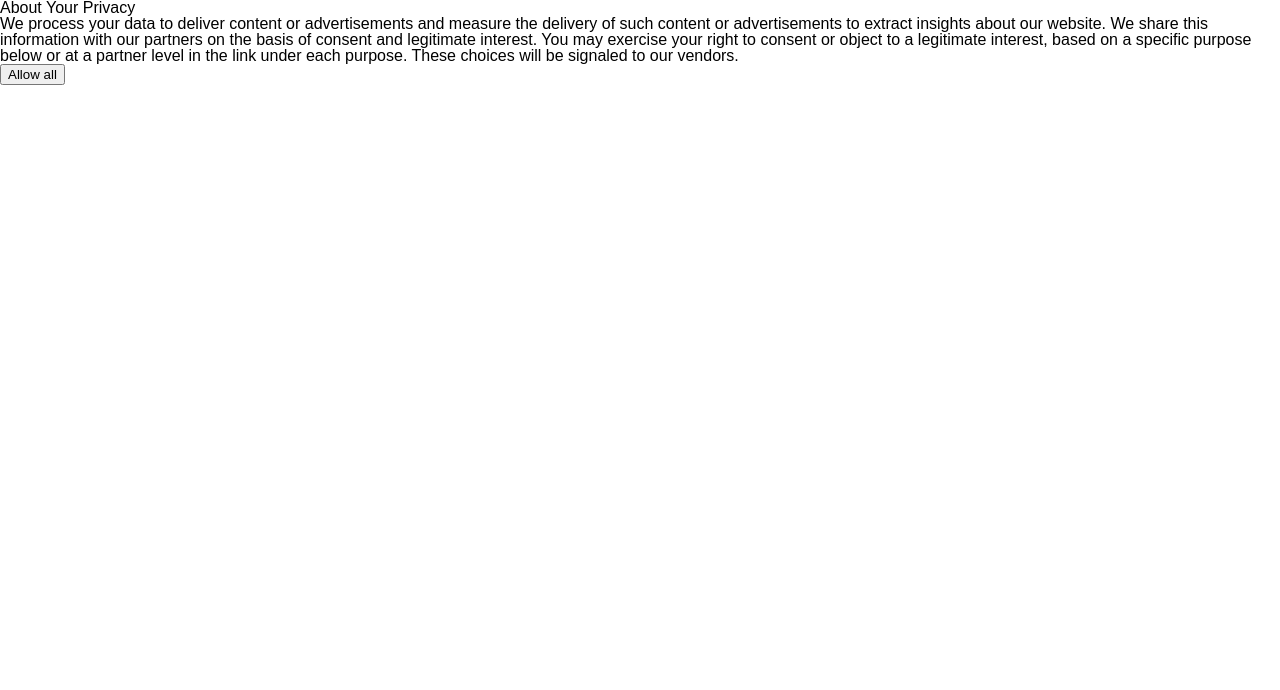
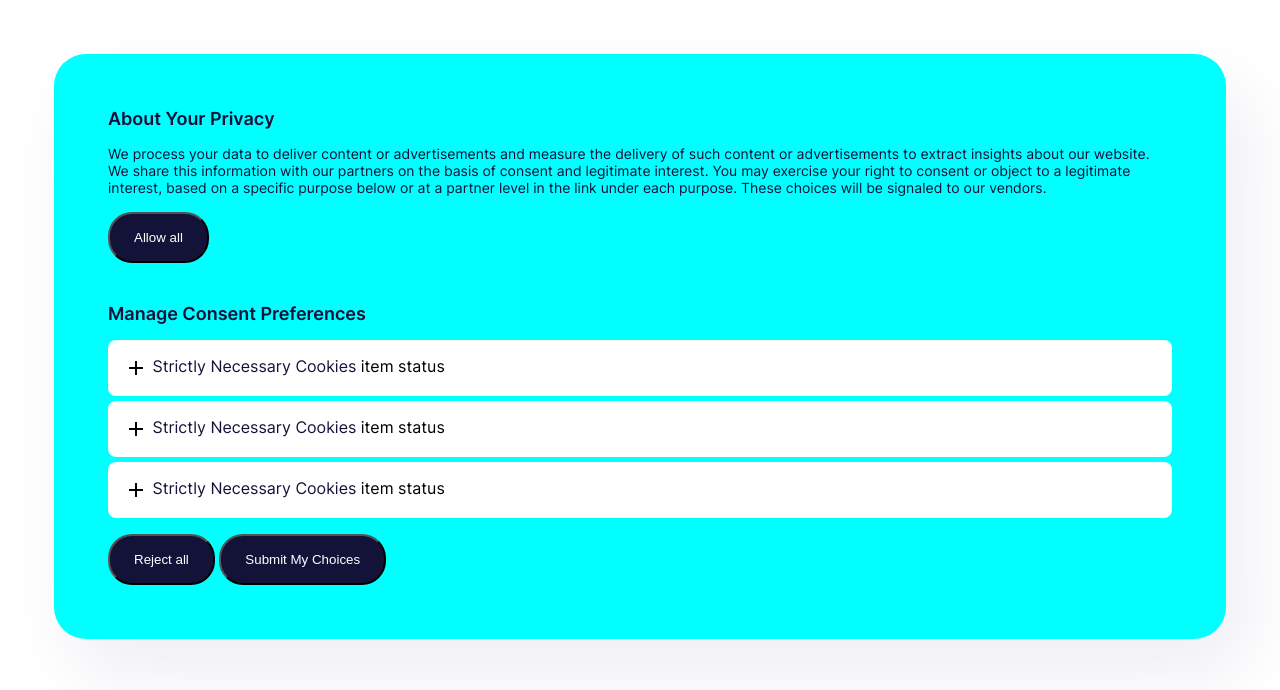
Before and after one commit to Prakash-Ravichandran/UI_Components, a website: page index.html in a window 1280 px wide. Drawn offline with Linux system fonts and the light colour scheme; a web font is replaced by a local one.

Commit message:
[feat]: Markups with absolute css

```diff
--- a/index.html
+++ b/index.html
@@ -16,20 +16,51 @@
       as="font"
       crossorigin
     />
+    <link
+      rel="stylesheet"
+      href="https://fonts.googleapis.com/icon?family=Material+Icons"
+    />
   </head>
   <body>
+    <div class="accordion">
       <div class="accordion__header">
         <h3>About Your Privacy</h3>
         <p>
           We process your data to deliver content or advertisements and measure
-        the delivery of such content or advertisements to extract insights about
-        our website. We share this information with our partners on the basis of
-        consent and legitimate interest. You may exercise your right to consent
-        or object to a legitimate interest, based on a specific purpose below or
-        at a partner level in the link under each purpose. These choices will be
-        signaled to our vendors.
+          the delivery of such content or advertisements to extract insights
+          about our website. We share this information with our partners on the
+          basis of consent and legitimate interest. You may exercise your right
+          to consent or object to a legitimate interest, based on a specific
+          purpose below or at a partner level in the link under each purpose.
+          These choices will be signaled to our vendors.
         </p>
         <button>Allow all</button>
       </div>
+      <div class="accordion__body">
+        <h3>Manage Consent Preferences</h3>
+        <div class="accordion__items">
+          <div class="accordion__item">
+            <span class="material-icons"> add </span>
+            <span>Strictly Necessary Cookies</span>
+            <span>item status</span>
+          </div>
+          <div class="accordion__item">
+            <span class="material-icons"> add </span>
+            <span>Strictly Necessary Cookies</span>
+            <span>item status</span>
+          </div>
+          <div class="accordion__item">
+            <span class="material-icons"> add </span>
+            <span>Strictly Necessary Cookies</span>
+            <span>item status</span>
+          </div>
+        </div>
+
+        <div class="accordion__btn-group">
+          <button>Reject all</button>
+          <button>Submit My Choices</button>
+        </div>
+      </div>
+    </div>
   </body>
 </html>
--- a/package.json
+++ b/package.json
@@ -21,6 +21,7 @@
     "gulp-cli": "^2.3.0"
   },
   "dependencies": {
+    "@material-ui/icons": "^4.11.3",
     "browser-sync": "^2.29.3",
     "gulp": "^4.0.2",
     "gulp-sass": "^5.1.0",
--- a/sass/styles.scss
+++ b/sass/styles.scss
@@ -1,5 +1,6 @@
 @import "./mixins";
 @import "./reset";
+@import "./variables";
 
 :root {
   --title-color: #0b2055;
@@ -15,12 +16,94 @@
     format("woff2");
 }
 
+@font-face {
+  font-family: Inter;
+  src: url("/fonts/Inter/Inter-VariableFont_slnt\,wght.ttf") format("woff2");
+}
+
 html {
   font-size: 16px;
 }
 
 body {
-  font-family: Poppins, sans-serif;
+  font-family: Inter, sans-serif;
+  margin: 54px;
+}
+
+button {
+  background-color: $color-bg-violet;
+  color: $accordion-tab-bg;
+  padding: 16px 24px;
+  border-radius: 24px;
+}
+
+.accordion {
+  border-radius: 32px;
+  padding: 54px;
+  // background: #fafbff;
+  background: aqua;
+  box-shadow: 20px 34px 74px 0px rgba(21, 21, 106, 0.07);
+
+  &__header {
+    margin-block-end: 40px;
+  }
+
+  &__header > *:not(:last-child) {
+    margin-bottom: 16px;
+  }
+
+  &__header h3 {
+    color: var(--131339, #131339);
+    font-family: Inter;
+    font-size: 18px;
+    font-style: normal;
+    font-weight: 600;
+    line-height: normal;
+  }
+  &__header p {
+    color: var(--131339, #131339);
+    font-family: Inter;
+    font-size: 14px;
+    font-style: normal;
+    font-weight: 400;
+    line-height: normal;
+  }
+  &__header button {
+    background-color: $color-bg-violet;
+    color: $accordion-tab-bg;
+  }
+
+  &__body h3 {
+    color: var(--131339, #131339);
+    font-family: Inter;
+    font-size: 18px;
+    font-style: normal;
+    font-weight: 600;
+    line-height: normal;
+  }
+  &__items {
+    margin: 16px 0;
+  }
+  &__items > div:not(:last-child) {
+    margin-bottom: 5px;
+  }
+  &__item {
+    background: $accordion-tab-bg;
+    border-radius: 8px;
+    padding: 16px;
+  }
+  &__item span:first-child {
+    vertical-align: middle;
+  }
+
+  &__item span:nth-child(2) {
+    color: var(--131339, #131339);
+    font-family: Inter;
+    font-size: 16px;
+    font-style: normal;
+    font-weight: 400;
+    line-height: normal;
+  }
 }
 
 .payment {
```
Also changed, not shown: fonts/Inter/OFL.txt (added, +93 -0 lines), dest/styles.css, fonts/Inter/Inter-VariableFont_slnt,wght.ttf (added), fonts/Inter/README.txt (added), fonts/Inter/static/Inter-Black.ttf (added), fonts/Inter/static/Inter-Bold.ttf (added), fonts/Inter/static/Inter-ExtraBold.ttf (added), fonts/Inter/static/Inter-ExtraLight.ttf (added), fonts/Inter/static/Inter-Light.ttf (added), fonts/Inter/static/Inter-Medium.ttf (added), fonts/Inter/static/Inter-Regular.ttf (added), fonts/Inter/static/Inter-SemiBold.ttf (added), fonts/Inter/static/Inter-Thin.ttf (added), 1 other file. Lines whose indentation alone changed are shown as unchanged.
